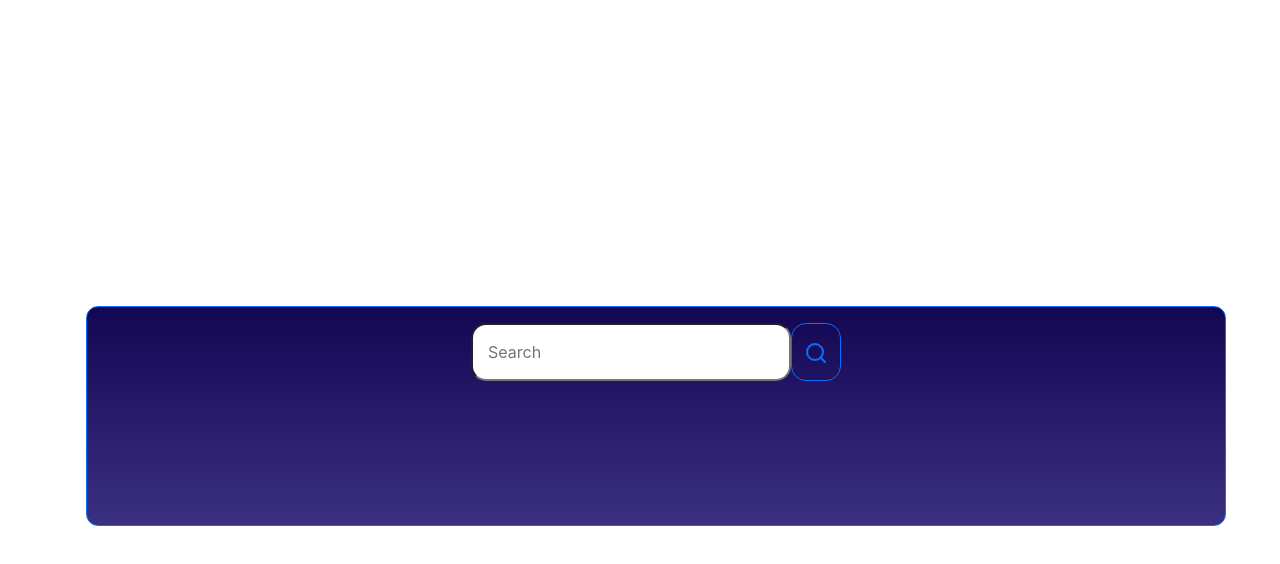
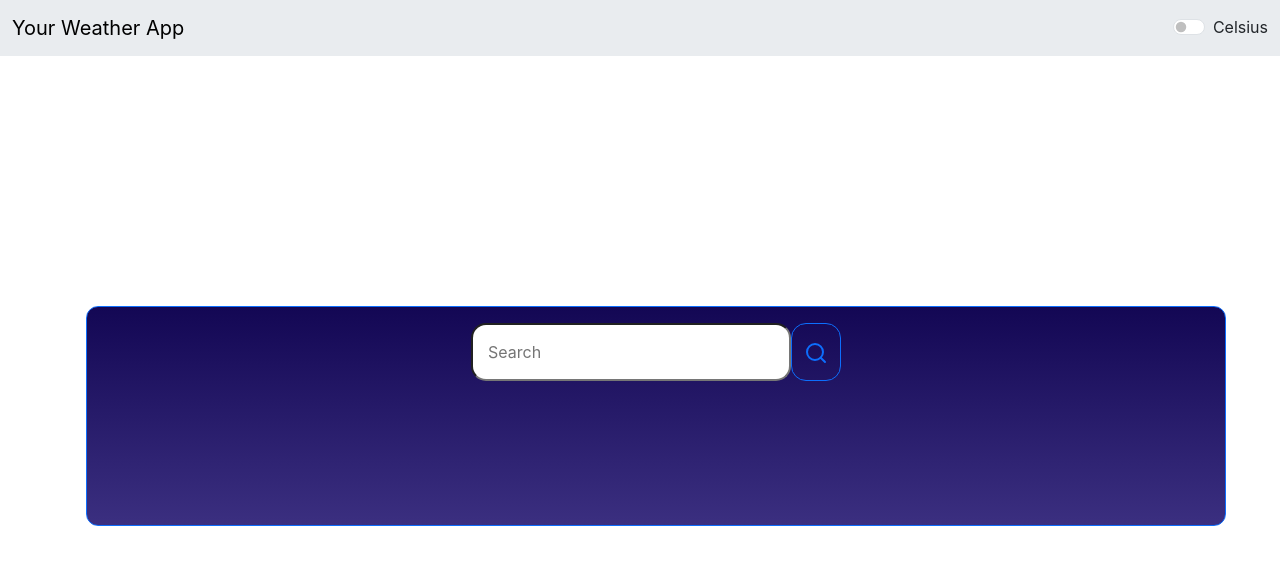
Before and after one commit to Heisen47/react-weather-app, a React (Create React App) app: page / in a window 1280 px wide. Shown: the top 564 px of the page. Built offline with nearby package versions, Linux system fonts and the light colour scheme.

Commit message:
added navbar and a celsius switch

```diff
--- a/src/App.js
+++ b/src/App.js
@@ -1,9 +1,11 @@
 import './App.css';
+import { Navbar } from './Components/Weather-Components/Navbar';
 import { Weather } from './Components/Weather-Components/Weather';
 
 function App() {
   return (
     <div className="App">
+      <Navbar/>
       <Weather/>
     </div>
   );
--- /dev/null
+++ b/src/Components/Weather-Components/Navbar.jsx
@@ -0,0 +1,26 @@
+import React from "react";
+
+export const Navbar = () => {
+  return (
+    <div>
+      <nav className="navbar bg-body-secondary">
+        <div className="container-fluid">
+          <a className="navbar-brand" href="/">
+            Your Weather App
+          </a>
+          <div className="form-check form-switch">
+            <input
+              className="form-check-input"
+              type="checkbox"
+              role="switch"
+              id="flexSwitchCheckDefault"
+            />
+            <label className="form-check-label" for="flexSwitchCheckDefault">
+              Celsius
+            </label>
+          </div>
+        </div>
+      </nav>
+    </div>
+  );
+};
```
